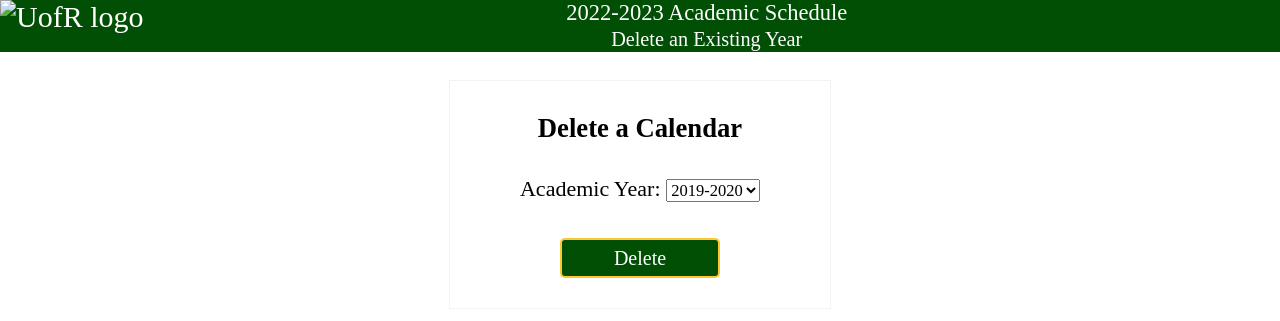
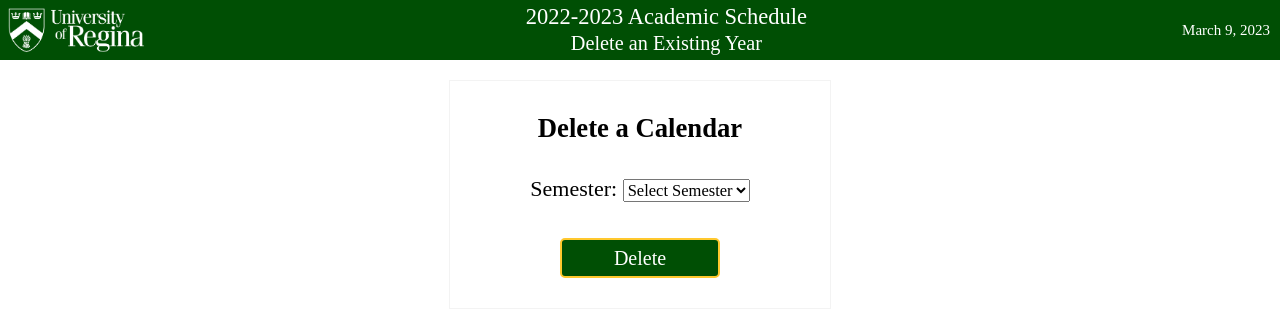
Before and after one commit to esl378/CS476_1000, a website: page views/delete.html in a window 1280 px wide. Shown: the top 321 px of the page. Drawn offline with Linux system fonts and the light colour scheme.

```diff
--- /dev/null
+++ b/controllers/date.js
@@ -0,0 +1,14 @@
+//  This JavaScript file is needed for all pages
+
+//  Current Date Configuration
+function getD() {
+    var months = ["January", "February","March","April","May","June", "July", "August", "September","October", "November", "December"];
+    var dt = new Date();
+    var year = dt.getFullYear();
+    var month = months[dt.getMonth()];
+    var day = dt.getDate();
+    document.getElementById("date").innerHTML= month + " " + day + ", " + year;
+    /* console.log("balls"); */
+}
+
+window.onload = getD;
--- a/package.json
+++ b/package.json
@@ -14,6 +14,7 @@
     "dotenv": "^16.0.3",
     "ejs": "^3.1.6",
     "express": "^4.17.1",
+    "mongodb": "^5.1.0",
     "mongoose": "^6.0.3",
     "passport": "^0.4.1",
     "passport-local": "^1.0.0"
--- a/views/delete.html
+++ b/views/delete.html
@@ -2,13 +2,13 @@
 <html>
     <head>
         <title>Academic Schedule - Delete Year</title>
-        <link rel="stylesheet" type="text/css" href="/CSS/overall.css"/>
-        <link rel="stylesheet" type="text/css" href="/CSS/delete.css"/>
-        <script type = "text/javascript"  src = "../Scripts/date.js" ></script>
+        <link rel="stylesheet" type="text/css" href="/views/CSS/overall.css"/>
+        <link rel="stylesheet" type="text/css" href="/views/CSS/delete.css"/>
+        <script type = "text/javascript"  src = "/controllers/date.js" ></script>
     </head>
     <header class="banner" role="banner">
         <div class="bannerLeft">
-            <img src="../Images/UR_Logo_Primary_Reverse_White.png" alt="UofR logo" role="img"/>
+            <img src="/views/Images/UR_Logo_Primary_Reverse_White.png" alt="UofR logo" role="img"/>
         </div>
         <div class="bannerMiddle">
             2022-2023 Academic Schedule</br>
@@ -21,29 +21,29 @@
     <body class="mainContainer"><!-- style="display:block!important;margin-top:20vh" -->
         <div class="content center">
             <h2>Delete a Calendar</h2>
-            <form class="forms" id="delete" action="/deleteConfirm.html">
-                <label for="year">Academic Year:</label>
-                <select name="year">
-                    <option value="2019-2020" selected="selected
-                    ">2019-2020</option>
-                    <option value="2020-2021">2020-2021</option>
-                    <option value="2021-2022">2021-2022</option>
-                    <option value="2022-2023">2022-2023</option>
+            <form class="forms" id="delete" onsubmit="return main(this.value)">
+                <label for="semester">Semester:</label>
+                <select name="semester">
+                    <option value="" select="disabled hidden">Select Semester</option>
+                    <option value="winter_2023">Winter 2023</option>
+                    <option value="fall_2023">Fall 2023</option>
+                    <option value="fall_2022">Fall 2022</option>
+                    <option value="winter_2022">Winter 2022</option>
                 </select>
                 <br>
                 <br>
                 <div class="center">
-                    <input type="submit" value="Delete" class="">
+                    <input type="submit" value = "Delete" class="">
                 </div>
             </form>
         </div>
         <footer class="bottom">
             <div class="bottomRight">
-                <a class="right" href="./semesterView.html">Logout</a>
+                <a class="right" href="semesterView.html">Logout</a>
             </div>
         </footer>
     </body>
 
 
-    <script type = "text/javascript"  src = "../Scripts/registrations.js" ></script>
+
 </html>
```
Also changed, not shown: views/deleteConfirm.html (+7 -7 lines), delete.js (added), views/Images/UR_Logo_Primary_Black.jpg (added), views/Images/UR_Logo_Primary_Full_Colour_RGB.jpg (added), views/Images/UR_Logo_Primary_Reverse_White.png (added), 2 other files.
